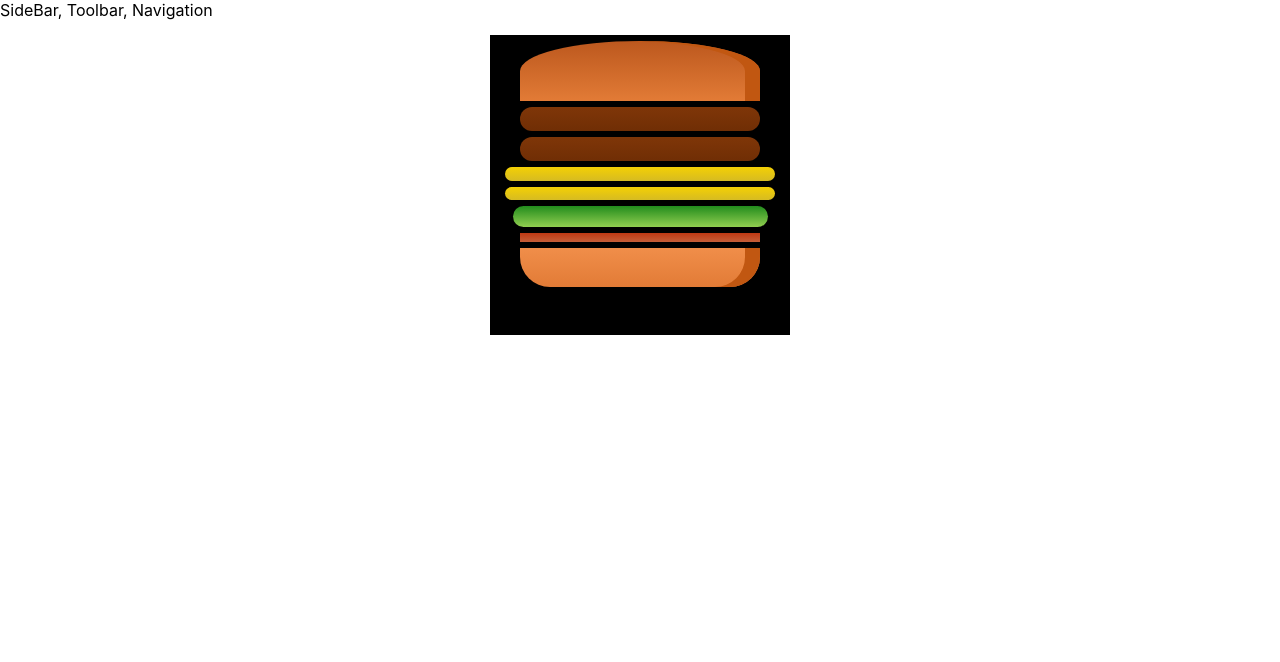
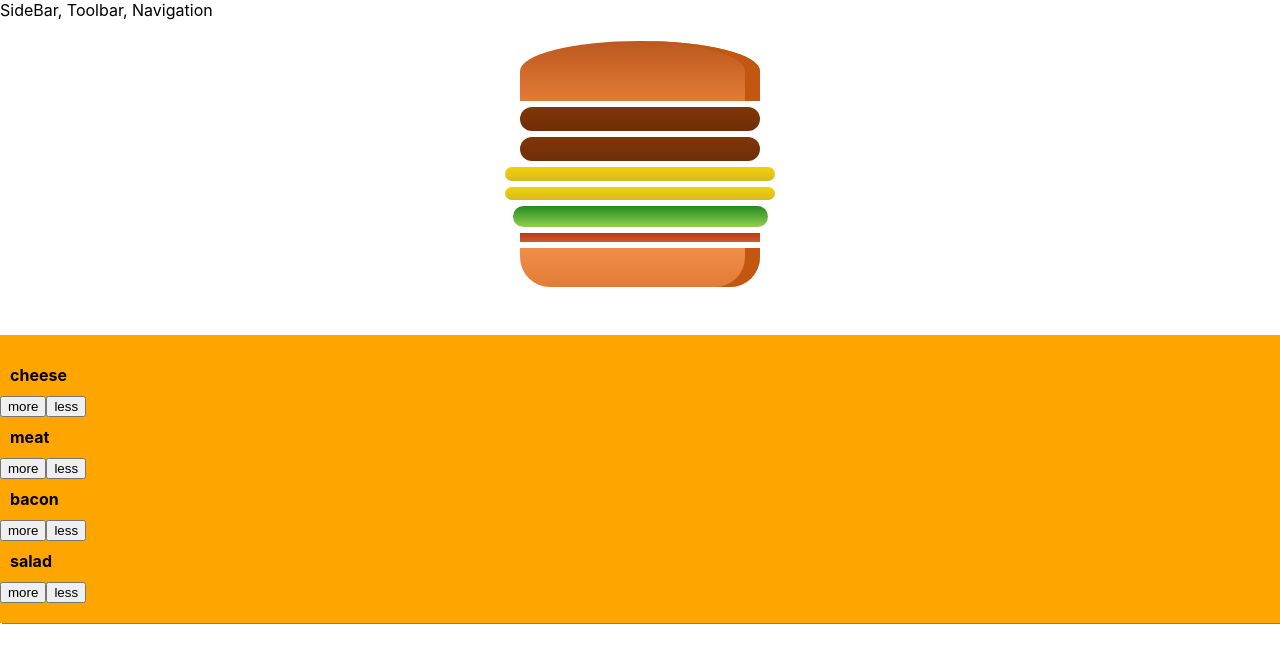
Before and after one commit to epsilon-akshay/burger_builder, a React app: page / in a window 1280 px wide. Shown: the top 662 px of the page. Built offline with nearby package versions, Linux system fonts and the light colour scheme.

Commit message:
Add more handler

```diff
--- a/src/components/Burger/Burger.js
+++ b/src/components/Burger/Burger.js
@@ -11,7 +11,12 @@ class Burger extends Component {
 						return <Ingredients key={index + val} type={val} />
 					})
 			}
-		)
+		).reduce((arr, elem) => {
+			return arr.concat(elem)
+		}, [])
+		if (ingredientsInOrder.length === 0) {
+			ingredientsInOrder = <p>please start adding ingredients</p>
+		}
 		return (
 			<div className={styles.Burger}>
 				<Ingredients type='bread-top' />
--- a/src/components/Burger/Burger.module.css
+++ b/src/components/Burger/Burger.module.css
@@ -2,9 +2,9 @@
     width: 100%;
     margin: auto;
     height: 500px;
-    background-color: black;
     overflow: scroll;
     text-align: center;
+    font-weight: bold;
     font-size: 1.2rem;
 }
 
--- /dev/null
+++ b/src/components/BurgerBuilder/BurgerBuilderComponent.js
@@ -0,0 +1,19 @@
+
+import React, { Component } from 'react'
+import style from './BurgerBuilderComponent.module.css'
+import BurgerComponent from './BurgerComponent'
+
+class BurgerBuilderComponent extends Component {
+	render() {
+		return (
+			<div className={style.Builder}>
+				<BurgerComponent label='cheese' event={() => this.props.onClickHandler('cheese')} />
+				<BurgerComponent label='meat' event={() => this.props.onClickHandler('meat')} />
+				<BurgerComponent label='bacon' event={() => this.props.onClickHandler('bacon')} />
+				<BurgerComponent label='salad' event={() => this.props.onClickHandler('salad')} />
+			</div>
+		)
+	}
+}
+
+export default BurgerBuilderComponent
--- /dev/null
+++ b/src/components/BurgerBuilder/BurgerBuilderComponent.module.css
@@ -0,0 +1,10 @@
+.Builder {
+    width: 100%;
+    overflow: scroll;
+    margin: auto;
+    background-color: orange;
+    flex-direction: column;
+    align-items: center;
+    box-shadow: 2px 1px grey;
+    padding: 20px 0;
+}
--- /dev/null
+++ b/src/components/BurgerBuilder/BurgerComponent.js
@@ -0,0 +1,15 @@
+import React, { Component } from 'react'
+import classes from "./BurgerComponent.module.css"
+class BurgerComponent extends Component {
+	render() {
+		return (
+			<div className={classes.BuildConrol}>
+				<div className={classes.Label}>{this.props.label}</div>
+				<button className={classes.More} onClick={this.props.event}> more</button>
+				<button className={classes.More}>  less</button>
+			</div>
+		)
+	}
+}
+
+export default BurgerComponent
--- /dev/null
+++ b/src/components/BurgerBuilder/BurgerComponent.module.css
@@ -0,0 +1,58 @@
+.BuildControl {
+    display: flex;
+    justify-content: space-between;
+    align-items: center;
+    margin: 5px 0;
+}
+
+.BuildControl button {
+    display: block;
+    font: inherit;
+    padding: 5px;
+    margin: 0 5px;
+    width: 80px;
+    border: 1px solid #AA6817;
+    cursor: pointer;
+    outline: none;
+}
+
+.BuildControl button:disabled {
+    background-color: #AC9980;
+    border: 1px solid #7E7365;
+    color: #ccc;
+    cursor: default;
+}
+
+.BuildControl button:hover:disabled {
+    background-color: #AC9980;
+    color: #ccc;
+    cursor: not-allowed;
+}
+
+.Label {
+    padding: 10px;
+    font-weight: bold;
+    width: 80px;
+}
+
+.BuildControl .Less {
+    background-color: #D39952;
+    color: white;
+}
+
+.BuildControl .More {
+    background-color: #8F5E1E;
+    color: white;
+}
+
+.BuildControl .Less:hover,
+.BuildControl .Less:active {
+    background-color: #DAA972;
+    color: white;
+}
+
+.BuildControl .More:hover,
+.BuildControl .More:active {
+    background-color: #99703F;
+    color: white;
+}
--- a/src/containers/BurgerBuilder.js
+++ b/src/containers/BurgerBuilder.js
@@ -1,5 +1,7 @@
 import React, { Component } from 'react'
+import Aux from "../components/hoc/Aux"
 import Burger from '../components/Burger/Burger'
+import BurgerBuilderComponent from '../components/BurgerBuilder/BurgerBuilderComponent'
 
 class BurgerBuilder extends Component {
 	state = {
@@ -10,8 +12,23 @@ class BurgerBuilder extends Component {
 			bacon: 1
 		}
 	}
+
+	addIngredientHandler = (ingredient) => {
+		const newCount = this.state.ingredientsMap[ingredient] + 1
+		const updatedIngredient = {
+			...this.state.ingredientsMap
+		}
+		updatedIngredient[ingredient] = newCount
+		this.setState({ ingredientsMap: updatedIngredient })
+	}
+
 	render() {
-		return <Burger ingredients={this.state.ingredientsMap} />
+		return (
+			<Aux>
+				<Burger ingredients={this.state.ingredientsMap} />
+				<BurgerBuilderComponent onClickHandler={this.addIngredientHandler} />
+			</Aux>
+		)
 	}
 }
 
```
